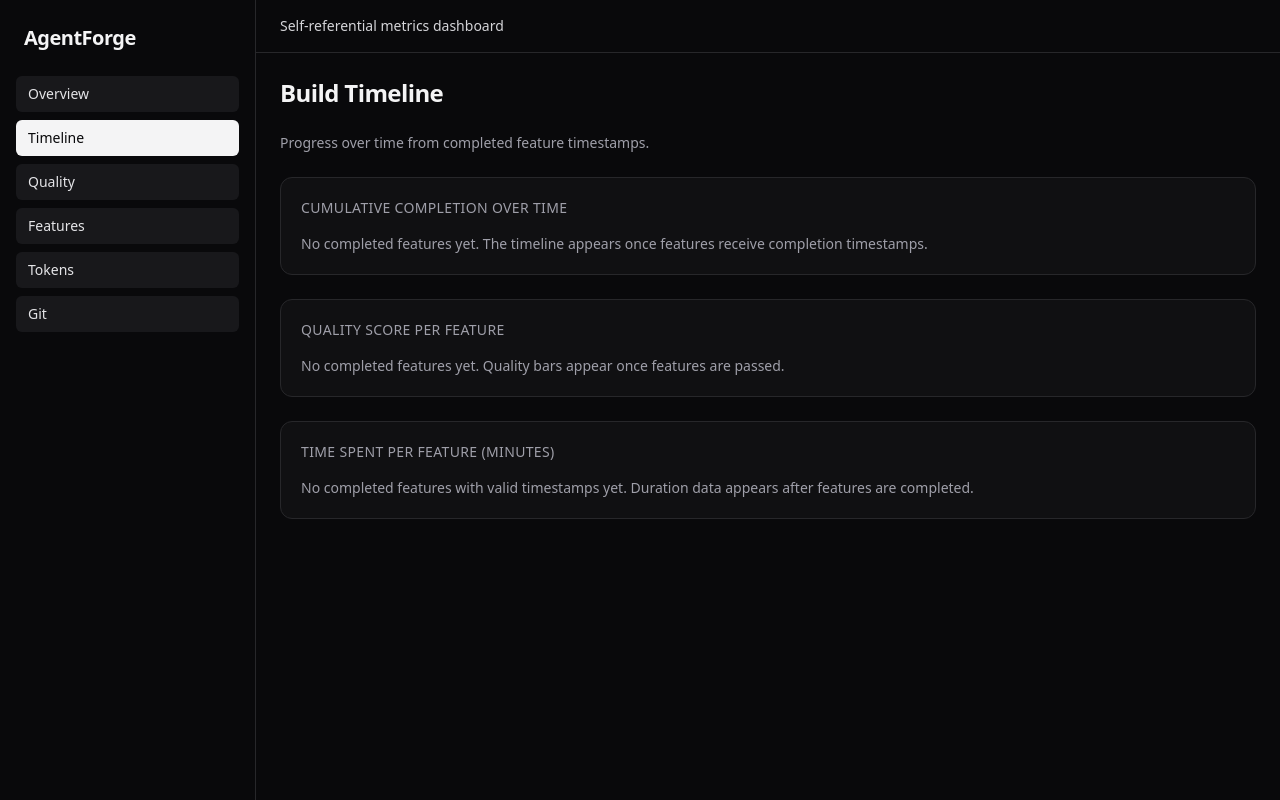
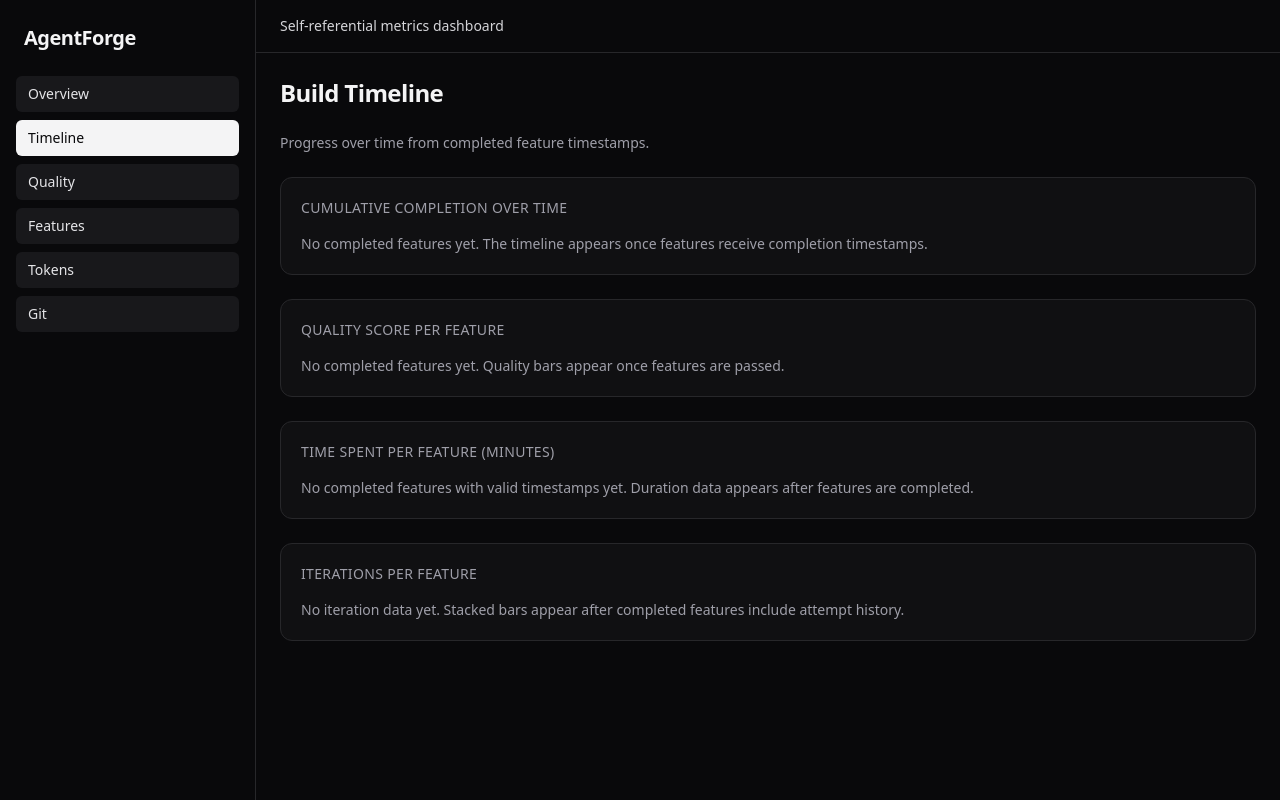
Before and after one commit to bshyong158/AgentForge, a Next.js app: page /timeline in a window 1280 px wide. Built offline with nearby package versions, Linux system fonts and the light colour scheme.

Commit message:
feat(#12): Stacked bar chart using recharts showing iterations per feat (score: 10/10, 1 attempts)

```diff
--- a/feature_list.json
+++ b/feature_list.json
@@ -82,7 +82,7 @@
     "category": "timeline",
     "description": "Stacked bar chart using recharts showing iterations per feature with first attempt as one color and revision attempts stacked on top in a different color",
     "verify": "Stacked bars show attempt breakdown, total height equals number of attempts per feature",
-    "passes": false
+    "passes": true
   },
   {
     "id": 13,
--- a/src/app/timeline/page.tsx
+++ b/src/app/timeline/page.tsx
@@ -1,5 +1,6 @@
 import { CumulativeCompletionChart } from "../../components/CumulativeCompletionChart";
 import { FeatureDurationAreaChart } from "../../components/FeatureDurationAreaChart";
+import { IterationsStackedBarChart } from "../../components/IterationsStackedBarChart";
 import { QualityScoreBarChart } from "../../components/QualityScoreBarChart";
 
 export default function TimelinePage() {
@@ -10,6 +11,7 @@
       <CumulativeCompletionChart />
       <QualityScoreBarChart />
       <FeatureDurationAreaChart />
+      <IterationsStackedBarChart />
     </section>
   );
 }
--- /dev/null
+++ b/src/components/IterationsStackedBarChart.tsx
@@ -0,0 +1,112 @@
+"use client";
+
+import { useMemo } from "react";
+import {
+  Bar,
+  BarChart,
+  CartesianGrid,
+  Legend,
+  ResponsiveContainer,
+  Tooltip,
+  XAxis,
+  YAxis,
+} from "recharts";
+import { type MetricsFeature, useMetrics } from "../hooks/useMetrics";
+
+interface IterationPoint {
+  feature_id: number;
+  first_attempt: number;
+  revision_attempts: number;
+  total_attempts: number;
+}
+
+const FIRST_ATTEMPT_COLOR = "#22c55e";
+const REVISION_COLOR = "#f59e0b";
+
+function buildIterationSeries(features: MetricsFeature[]): IterationPoint[] {
+  return features
+    .filter((feature) => feature.status === "passed")
+    .sort((a, b) => a.id - b.id)
+    .map((feature) => {
+      const totalAttempts = feature.attempts.length;
+
+      return {
+        feature_id: feature.id,
+        first_attempt: totalAttempts > 0 ? 1 : 0,
+        revision_attempts: Math.max(0, totalAttempts - 1),
+        total_attempts: totalAttempts,
+      };
+    });
+}
+
+export function IterationsStackedBarChart() {
+  const { data, isLoading, error } = useMetrics();
+  const chartData = useMemo(() => buildIterationSeries(data.features), [data.features]);
+  const hasChartData = chartData.some((point) => point.total_attempts > 0);
+
+  return (
+    <section
+      className="rounded-xl border border-zinc-800 bg-zinc-900/50 p-5"
+      aria-label="Iterations per feature stacked bar chart"
+    >
+      <div className="mb-4 flex items-center justify-between gap-3">
+        <h3 className="text-sm font-medium uppercase tracking-wide text-zinc-400">Iterations per feature</h3>
+      </div>
+
+      {isLoading && <p className="text-sm text-zinc-400">Loading metrics...</p>}
+      {!isLoading && error && <p className="text-sm text-amber-300">Using empty metrics data.</p>}
+      {!isLoading && !hasChartData && (
+        <p className="text-sm text-zinc-400">
+          No iteration data yet. Stacked bars appear after completed features include attempt history.
+        </p>
+      )}
+
+      {!isLoading && hasChartData && (
+        <div className="h-80 w-full">
+          <ResponsiveContainer width="100%" height="100%">
+            <BarChart data={chartData} margin={{ top: 12, right: 20, bottom: 12, left: 4 }}>
+              <CartesianGrid strokeDasharray="3 3" stroke="#3f3f46" />
+              <XAxis dataKey="feature_id" stroke="#a1a1aa" tickLine={false} />
+              <YAxis dataKey="total_attempts" allowDecimals={false} stroke="#a1a1aa" tickLine={false} />
+              <Tooltip
+                cursor={{ fill: "#27272a" }}
+                contentStyle={{
+                  backgroundColor: "#18181b",
+                  borderColor: "#3f3f46",
+                  borderRadius: "0.5rem",
+                }}
+                labelFormatter={(value: any) => `Feature ${value}`}
+                formatter={(value: any, name: any, payload: any) => {
+                  if (name === "first_attempt") {
+                    return [value, "First attempt"];
+                  }
+
+                  if (name === "revision_attempts") {
+                    return [value, "Revision attempts"];
+                  }
+
+                  return [payload?.payload?.total_attempts ?? value, "Total attempts"];
+                }}
+              />
+              <Legend
+                formatter={(value: string) => {
+                  if (value === "first_attempt") {
+                    return "First attempt";
+                  }
+
+                  if (value === "revision_attempts") {
+                    return "Revision attempts";
+                  }
+
+                  return value;
+                }}
+              />
+              <Bar dataKey="first_attempt" stackId="attempts" fill={FIRST_ATTEMPT_COLOR} name="first_attempt" />
+              <Bar dataKey="revision_attempts" stackId="attempts" fill={REVISION_COLOR} name="revision_attempts" />
+            </BarChart>
+          </ResponsiveContainer>
+        </div>
+      )}
+    </section>
+  );
+}
```
Also changed, not shown: claude-progress.txt.
